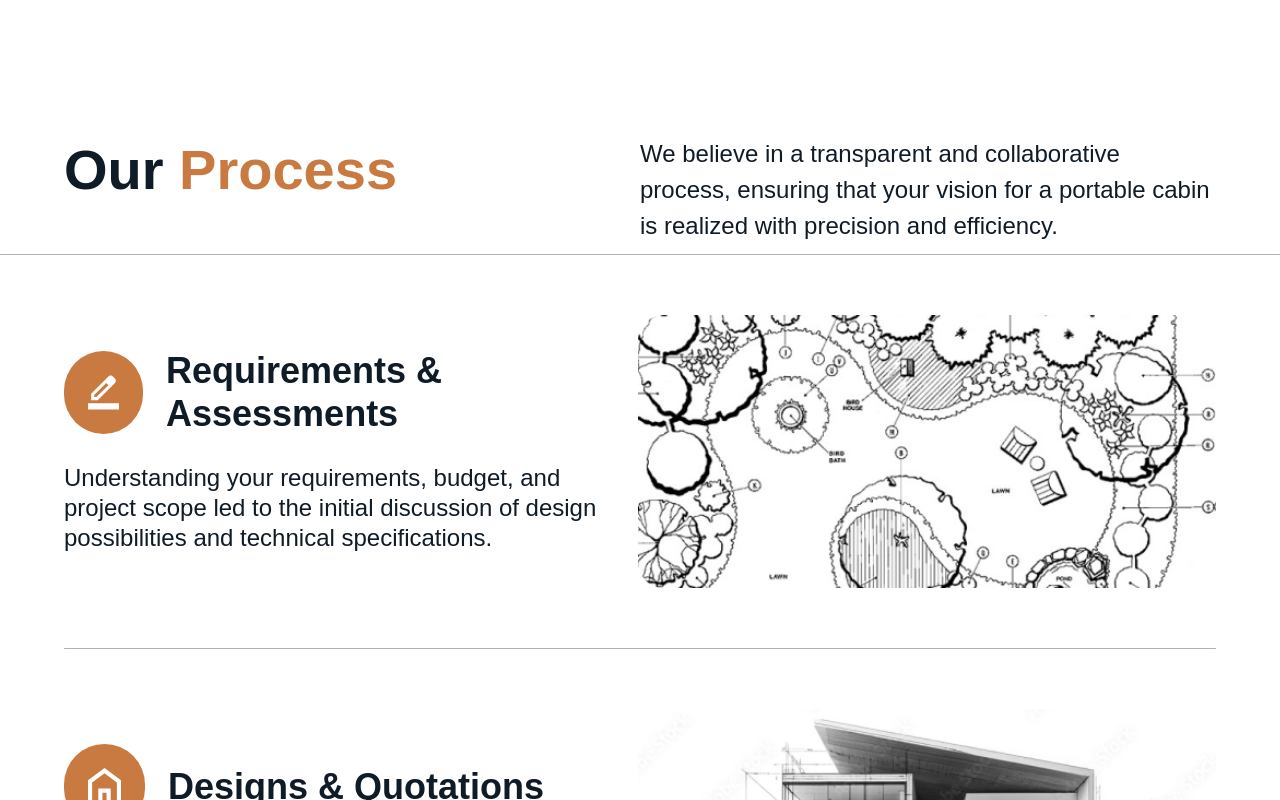
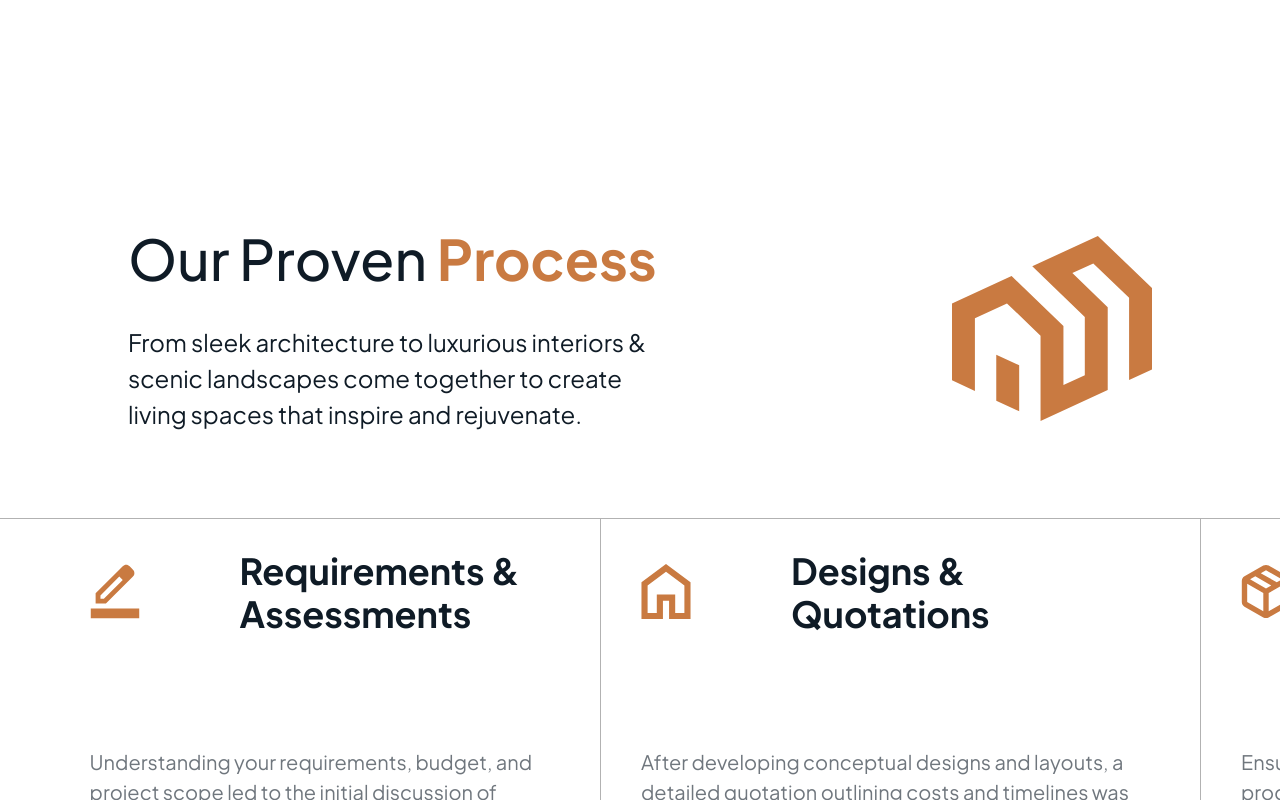
Before and after one commit to saharshcabins/saharshweb, a Next.js app: page / in a window 1280 px wide. Shown: the part 4860-5660 px from the top of the page. Built offline with nearby package versions, Linux system fonts and the light colour scheme.

Commit message:
fix:added the correct font

```diff
--- a/src/app/globals.css
+++ b/src/app/globals.css
@@ -16,22 +16,15 @@
   --text-muted: #9ca3af; /* Muted gray */
   --text-dark: #0F1B26; /* Strong dark */
   --text-light: #ffffff; /* White text */
+  --text-dark-light:#0f1b2699;
 
   /* Section Backgrounds */
   --section-light: #ffffff; /* Default light background */
   --section-accent: #f5f2eb; /* Beige (nav + light section bg) */
   --section-dark: #0f172a; /* Deep navy (footer/dark sections) */
-  --font-eudoxus-sans: "Eudoxus Sans", sans-serif;
-  --font-geist-mono: "Fira Mono", monospace; /* example for mono font */
     font-family: var(--font-eudoxus), sans-serif;
 
 
-}
 
 
-
-body {
-  background: var(--background);
-  color: var(--foreground);
-  font-family: var(--font-eudoxus-sans), sans-serif;
 }
--- a/src/app/layout.tsx
+++ b/src/app/layout.tsx
@@ -25,7 +25,6 @@ const eudoxus = localFont({
   display: "swap",
 });
 
-
 export const metadata: Metadata = {
   title: "Create Next App",
   description: "Generated by create next app",
@@ -36,7 +35,7 @@ export default function RootLayout({
 }: Readonly<{ children: React.ReactNode }>) {
   return (
     <html lang="en" className={eudoxus.variable}>
-      <body className="antialiased font-sans">{children}</body>
+      <body>{children}</body>
     </html>
   );
 }
--- a/src/components/layout/OurProcess.tsx
+++ b/src/components/layout/OurProcess.tsx
@@ -3,6 +3,7 @@ import MultiColorText from "../shared/MultiColorText";
 import TextBuilder from "../shared/TextBuilder";
 import OurProcessCard from "../ui/OurProcessCard";
 import { Cube, HomeIcon, NoteIcon, Repair } from "@/utils/svgUtils";
+import Image from "next/image";
 
 const processItems = [
   {
@@ -38,43 +39,47 @@ const processItems = [
 const OurProcess = () => {
   return (
     <div className="flex flex-col  items-center">
-      <div className="flex justify-between items-start gap-8 w-[90%] flex-wrap ">
+      <div className="flex flex-row justify-between items-center p-[5%] pb-[2%] gap-8 w-[90%]  ">
+        <div className="flex flex-col items-start justify-between gap-8">
           <MultiColorText
             fontSize="56px"
-          weight="semibold"
             items={[
-            { text: "Our", color: "dark" },
-            { text: " Process", color: "primary" },
+              { text: "Our Proven", color: "dark", weight: "medium" },
+              { text: " Process", color: "primary", weight: "bold" },
             ]}
           />
-        <TextBuilder
-          className="w-[50%] min-w-[300px]"
-          fontSize="24px"
-          color="dark"
-        >
-          We believe in a transparent and collaborative process, ensuring that
-          your vision for a portable cabin is realized with precision and
-          efficiency.
+          <TextBuilder className="" fontSize="24px" color="dark">
+            From sleek architecture to luxurious interiors &{" "}
+            <br className="hidden lg:block" />
+            scenic landscapes come together to create{" "}
+            <br className="hidden lg:block" /> living spaces that inspire and
+            rejuvenate.
           </TextBuilder>
         </div>
-      <div className="w-full mx-auto h-[1px] rounded-full bg-[rgba(0,0,0,0.3)] mt-[10px]" />
+        <Image
+          src="/assets/logo/logo_icon.svg"
+          alt="logo-saharsh"
+          width={200}
+          height={200}
+          className="object-contain"
+        />
+      </div>
 
-      <div className="flex flex-col gap-[60px] w-[90%]   mt-[60px]">
+<div className="flex flex-row mt-[60px] w-full overflow-hidden">
   {processItems.map((item, index) => (
-          <React.Fragment key={`process-${index}`}>
     <OurProcessCard
+      key={`process-${index}`}
+      index={index}
       icon={item.icon}
       title={item.title}
       description={item.description}
       imageSrc={item.imageSrc}
     />
-            {/* Divider except after the last item */}
-            {index !== processItems.length - 1 && (
-              <div className="w-full mx-auto h-[1px] rounded-full bg-[rgba(0,0,0,0.3)]" />
-            )}
-          </React.Fragment>
   ))}
 </div>
+
+
+
     </div>
   );
 };
--- a/src/components/shared/TextBuilder.tsx
+++ b/src/components/shared/TextBuilder.tsx
@@ -15,8 +15,9 @@ type TextBuilderProps = {
     | "background"
     | "accent"
     | "danger"
-    | "link";
-  fontSize?: string; // Desktop font size e.g. "56px"
+    | "link"
+    | "dark-light";
+  fontSize?: string; // e.g. "56px" or "3vw"
   className?: string;
 };
 
@@ -28,6 +29,18 @@ const TextBuilder: FC<TextBuilderProps> = ({
   fontSize,
   className,
 }) => {
+  // Tailwind size mapping
+  const sizeClasses = {
+    xs: "text-xs",
+    sm: "text-sm",
+    base: "text-base",
+    lg: "text-lg",
+    xl: "text-xl",
+    "2xl": "text-2xl",
+    "3xl": "text-3xl",
+    "4xl": "text-4xl",
+  };
+
   const weightClasses = {
     light: "font-light",
     normal: "font-normal",
@@ -48,22 +61,27 @@ const TextBuilder: FC<TextBuilderProps> = ({
     background: "text-[var(--color-background)]",
     danger: "text-red-600",
     link: "text-[var(--link-color)]",
+    "dark-light": "text-[var(--text-dark-light)]",
   };
 
-  // Automatic responsive scaling
-  // inside TextBuilder
+  // Auto responsive scaling if pixel font size is given
   const computedStyle =
     fontSize && fontSize.endsWith("px")
       ? {
           fontSize: `clamp(${parseInt(fontSize) * 0.6}px, 5vw, ${fontSize})`,
         }
       : fontSize
-      ? { fontSize } // directly apply if it's e.g. "3vw"
+      ? { fontSize }
       : undefined;
 
   return (
     <span
-      className={clsx(weightClasses[weight], colorClasses[color], className)}
+      className={clsx(
+        sizeClasses[size],
+        weightClasses[weight],
+        colorClasses[color],
+        className
+      )}
       style={computedStyle}
     >
       {children}
--- a/src/components/ui/OurProcessCard.tsx
+++ b/src/components/ui/OurProcessCard.tsx
@@ -1,42 +1,60 @@
 import React from "react";
 import TextBuilder from "../shared/TextBuilder";
-import Image from "next/image";
 
-// Define the props interface
 interface OurProcessCardProps {
   title: string;
   description: string;
   imageSrc: string;
-  icon: React.ReactNode; // Pass any React node for the icon
+  icon: React.ReactNode;
+  index: number; // add index to handle border logic
 }
 
 const OurProcessCard: React.FC<OurProcessCardProps> = ({
   title,
   description,
-  imageSrc,
   icon,
+  index,
 }) => {
   return (
-    <div className="flex flex-row justify-between">
-      <div className="flex flex-col gap-[28px] w-1/2 justify-center">
-        <div className="flex flex-row items-center gap-[23px]">
-          <div className="w-fit rounded-full p-[24px] bg-[var(--color-primary)]">
+<div
+  className={`flex flex-col justify-between px-[40px] py-[30px] w-[600px] h-[350px] aspect-[100/45] ${
+    index === 0
+      ? "border-y border-[rgba(0,0,0,0.3)] pl-[7%] " // top & bottom only
+      : "border-y border-l border-[rgba(0,0,0,0.3)]" // top, bottom, left
+  }`}
+>
+
+      <div className="flex flex-row items-center gap-[100px] mb-[20px]">
+        <div className="text-[var(--color-primary)] w-[50px] h-[55px]">
           {icon}
         </div>
 <TextBuilder
   fontSize="36px"
   weight="bold"
   color="dark"
-            className="leading-[1.2]"
+  className="leading-[1.2] whitespace-nowrap"
 >
-            {title}
+  {title.includes("&") ? (
+    <>
+      {title.split("&")[0]} &amp;<br />
+      {title.split("&")[1].trim()}
+    </>
+  ) : (
+    title
+  )}
 </TextBuilder>
+
+
+
+
       </div>
-        <TextBuilder fontSize="24px" color="dark" className="leading-[1.25]">
+      <TextBuilder
+        fontSize="20px"
+        color="dark-light"
+        className="leading-[1.5] w-full"
+      >
         {description}
       </TextBuilder>
-      </div>
-      <Image src={imageSrc} height={400} width={580} alt={title} unoptimized/>
     </div>
   );
 };
--- a/src/utils/svgUtils.tsx
+++ b/src/utils/svgUtils.tsx
@@ -1,52 +1,41 @@
 export const NoteIcon = () => {
   return (
     <svg
-      width="31"
-      height="35"
+      xmlns="http://www.w3.org/2000/svg"
       viewBox="0 0 31 35"
-      fill="none"
-      xmlns="http://www.w3.org/2000/svg"
+      className="w-full h-full fill-current" // 👈 takes full size of parent div + inherits color
     >
-      <path
-        d="M0.083252 34.4582V28.2915H30.9166V34.4582H0.083252ZM6.24992 22.1248H8.40825L20.4333 10.1384L18.2364 7.9415L6.24992 19.9665V22.1248ZM3.16659 25.2082V18.6561L20.4333 1.42796C20.7159 1.14532 21.0435 0.926921 21.4161 0.772754C21.7886 0.618587 22.1805 0.541504 22.5916 0.541504C23.0027 0.541504 23.401 0.618587 23.7864 0.772754C24.1718 0.926921 24.5187 1.15817 24.827 1.4665L26.9468 3.62484C27.2551 3.90748 27.48 4.2415 27.6213 4.62692C27.7626 5.01234 27.8333 5.4106 27.8333 5.82171C27.8333 6.20713 27.7626 6.58612 27.6213 6.95869C27.48 7.33126 27.2551 7.67171 26.9468 7.98005L9.71867 25.2082H3.16659Z"
-        fill="white"
-      />
+      <path d="M0.083252 34.4582V28.2915H30.9166V34.4582H0.083252ZM6.24992 22.1248H8.40825L20.4333 10.1384L18.2364 7.9415L6.24992 19.9665V22.1248ZM3.16659 25.2082V18.6561L20.4333 1.42796C20.7159 1.14532 21.0435 0.926921 21.4161 0.772754C21.7886 0.618587 22.1805 0.541504 22.5916 0.541504C23.0027 0.541504 23.401 0.618587 23.7864 0.772754C24.1718 0.926921 24.5187 1.15817 24.827 1.4665L26.9468 3.62484C27.2551 3.90748 27.48 4.2415 27.6213 4.62692C27.7626 5.01234 27.8333 5.4106 27.8333 5.82171C27.8333 6.20713 27.7626 6.58612 27.6213 6.95869C27.48 7.33126 27.2551 7.67171 26.9468 7.98005L9.71867 25.2082H3.16659Z" />
     </svg>
   );
 };
 
+
+
 export const HomeIcon = () => {
   return (
     <svg
-      width="33"
-      height="37"
+      xmlns="http://www.w3.org/2000/svg"
       viewBox="0 0 33 37"
-      fill="none"
-      xmlns="http://www.w3.org/2000/svg"
+      className="w-full h-full fill-current"
     >
-      <path
-        d="M4.125 32.8889H10.3125V20.5556H22.6875V32.8889H28.875V14.3889L16.5 5.13889L4.125 14.3889V32.8889ZM0 37V12.3333L16.5 0L33 12.3333V37H18.5625V24.6667H14.4375V37H0Z"
-        fill="white"
-      />
+      <path d="M4.125 32.8889H10.3125V20.5556H22.6875V32.8889H28.875V14.3889L16.5 5.13889L4.125 14.3889V32.8889ZM0 37V12.3333L16.5 0L33 12.3333V37H18.5625V24.6667H14.4375V37H0Z" />
     </svg>
   );
 };
+
 export const Cube = () => {
   return (
     <svg
-      width="31"
-      height="33"
+      xmlns="http://www.w3.org/2000/svg"
       viewBox="0 0 31 33"
-      fill="none"
-      xmlns="http://www.w3.org/2000/svg"
+      className="w-full h-full fill-current"
     >
-      <path
-        d="M13.8333 28.7513V17.4487L3.83333 11.715V23.0175L13.8333 28.7513ZM17.1667 28.7513L27.1667 23.0175V11.715L17.1667 17.4487V28.7513ZM13.8333 32.5462L2.16667 25.905C1.63889 25.6025 1.22917 25.2038 0.9375 24.7087C0.645833 24.2138 0.5 23.6637 0.5 23.0588V9.94125C0.5 9.33625 0.645833 8.78625 0.9375 8.29125C1.22917 7.79625 1.63889 7.3975 2.16667 7.095L13.8333 0.45375C14.3611 0.15125 14.9167 0 15.5 0C16.0833 0 16.6389 0.15125 17.1667 0.45375L28.8333 7.095C29.3611 7.3975 29.7708 7.79625 30.0625 8.29125C30.3542 8.78625 30.5 9.33625 30.5 9.94125V23.0588C30.5 23.6637 30.3542 24.2138 30.0625 24.7087C29.7708 25.2038 29.3611 25.6025 28.8333 25.905L17.1667 32.5462C16.6389 32.8488 16.0833 33 15.5 33C14.9167 33 14.3611 32.8488 13.8333 32.5462ZM22.1667 10.7662L25.375 8.95125L15.5 3.3L12.25 5.15625L22.1667 10.7662ZM15.5 14.6025L18.75 12.7462L8.875 7.095L5.625 8.95125L15.5 14.6025Z"
-        fill="white"
-      />
+      <path d="M13.8333 28.7513V17.4487L3.83333 11.715V23.0175L13.8333 28.7513ZM17.1667 28.7513L27.1667 23.0175V11.715L17.1667 17.4487V28.7513ZM13.8333 32.5462L2.16667 25.905C1.63889 25.6025 1.22917 25.2038 0.9375 24.7087C0.645833 24.2138 0.5 23.6637 0.5 23.0588V9.94125C0.5 9.33625 0.645833 8.78625 0.9375 8.29125C1.22917 7.79625 1.63889 7.3975 2.16667 7.095L13.8333 0.45375C14.3611 0.15125 14.9167 0 15.5 0C16.0833 0 16.6389 0.15125 17.1667 0.45375L28.8333 7.095C29.3611 7.3975 29.7708 7.79625 30.0625 8.29125C30.3542 8.78625 30.5 9.33625 30.5 9.94125V23.0588C30.5 23.6637 30.3542 24.2138 30.0625 24.7087C29.7708 25.2038 29.3611 25.6025 28.8333 25.905L17.1667 32.5462C16.6389 32.8488 16.0833 33 15.5 33C14.9167 33 14.3611 32.8488 13.8333 32.5462ZM22.1667 10.7662L25.375 8.95125L15.5 3.3L12.25 5.15625L22.1667 10.7662ZM15.5 14.6025L18.75 12.7462L8.875 7.095L5.625 8.95125L15.5 14.6025Z" />
     </svg>
   );
 };
+
 export const ArrowNew = ({
   flipped = false,
   className,
```
Also changed, not shown: public/assets/logo/logo_icon.svg (added). Lines whose indentation alone changed are shown as unchanged.
